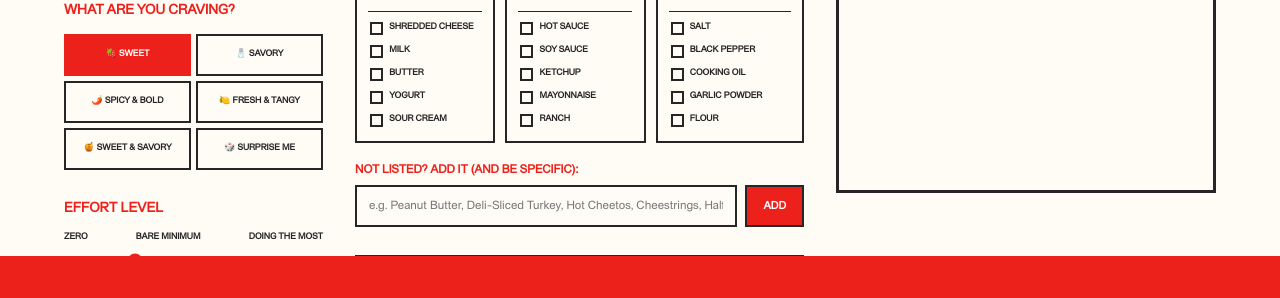
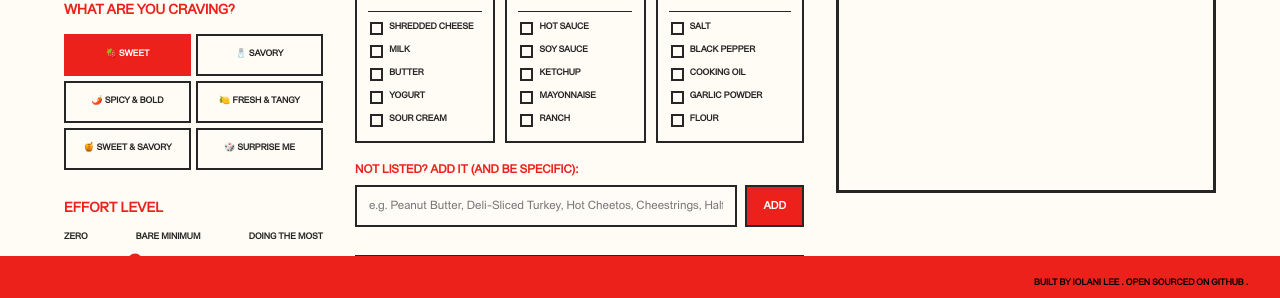
Before and after one commit to iolanilee/pantryraid, a plain HTML site: page index.html in a window 1280 px wide. Shown: the part 500-798 px from the top of the page. Drawn offline with Linux system fonts and the light colour scheme.

Commit message:
added footer

```diff
--- a/index.html
+++ b/index.html
@@ -615,7 +615,11 @@
     <img src="/images/pantryraid.png" alt="">
   </div>
 
-  <div class="bottom-border"></div>
+  <div class="bottom-border">
+    <br>
+Built by Iolani Lee . Open Sourced on GitHub .
+</div>
+
 
 </div>
 
--- a/styles.css
+++ b/styles.css
@@ -112,7 +112,6 @@ body {
 
 .bottom-border {
   position: fixed;
-
   bottom: 0;
   left: 0;
 
@@ -120,10 +119,20 @@ body {
   height: 5.5vh;
 
   background: #ed211b;
+  z-index: 9999;
 
-  z-index: 5;
+  display: flex;
+  align-items: center;
+  justify-content: flex-end;
+
+  padding-right: 2rem;
+  box-sizing: border-box;
+
+  color: #000000;
+  font-size: 9px;
+  font-weight: 900;
+  text-transform: uppercase;
 }
-
 
 /*
    MAIN CONTENT
```
